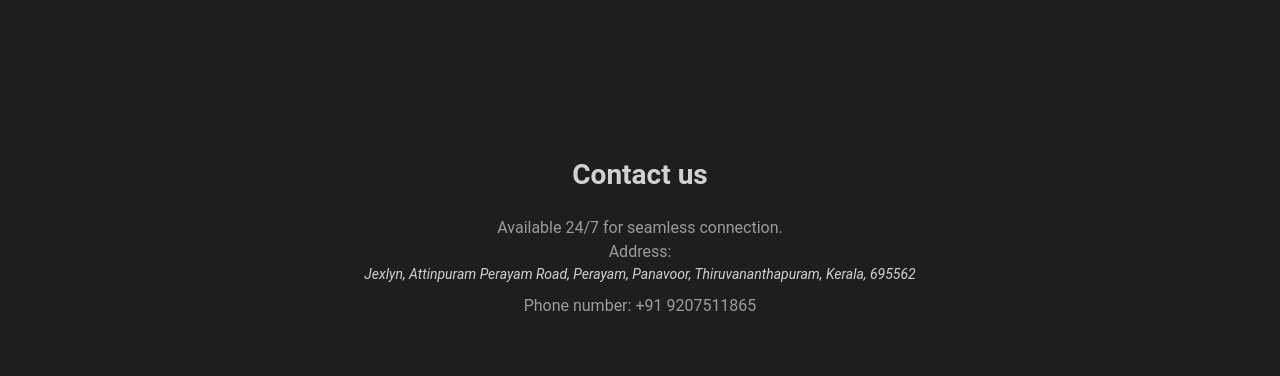
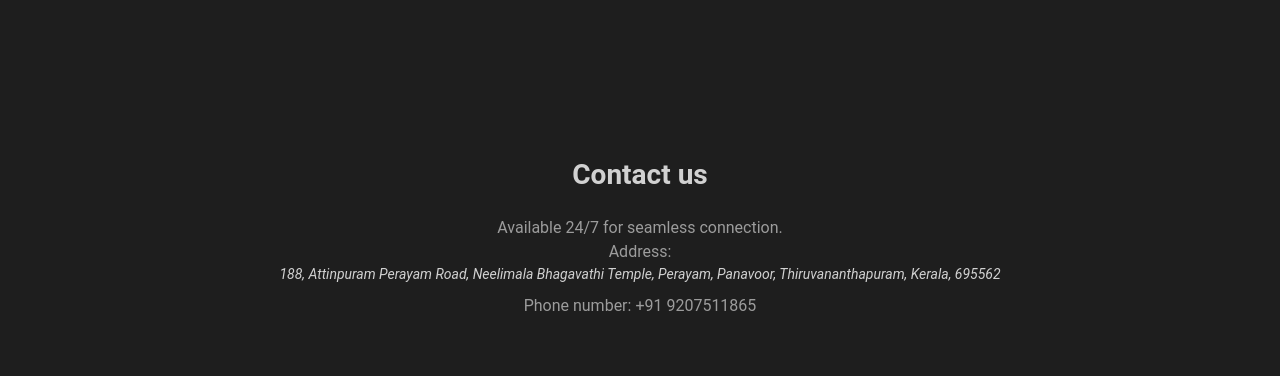
Before and after one commit to riju-tinju/Jexlyn, a plain HTML site: page contact-me.html in a window 1280 px wide. Shown: the part 76-452 px from the top of the page. Drawn offline with nearby package versions, Linux system fonts and the light colour scheme; a script that the page names is missing.

Commit message:
Update contact-me.html

```diff
--- a/contact-me.html
+++ b/contact-me.html
@@ -45,7 +45,8 @@
                   <h2 class="rl-heading-style-h2-3">Contact us</h2>
                   <div class="rl_contact20_spacing-block-2"></div>
                   <p class="rl-text-style-medium-3">Available 24/7 for seamless connection.</p>
-                  <p class="rl-text-style-medium-3">Address: <em><address style="color:#d1d1d1">Jexlyn, Attinpuram Perayam Road, Perayam, Panavoor, Thiruvananthapuram, Kerala,
+                  <p class="rl-text-style-medium-3">Address: <em><address style="color:#d1d1d1">188, Attinpuram Perayam Road, Neelimala Bhagavathi
+Temple, Perayam, Panavoor, Thiruvananthapuram, Kerala,
 695562</address></em></p>
                   <p class="rl-text-style-medium-3">Phone number: +91 9207511865</p>
                 </div>
```
